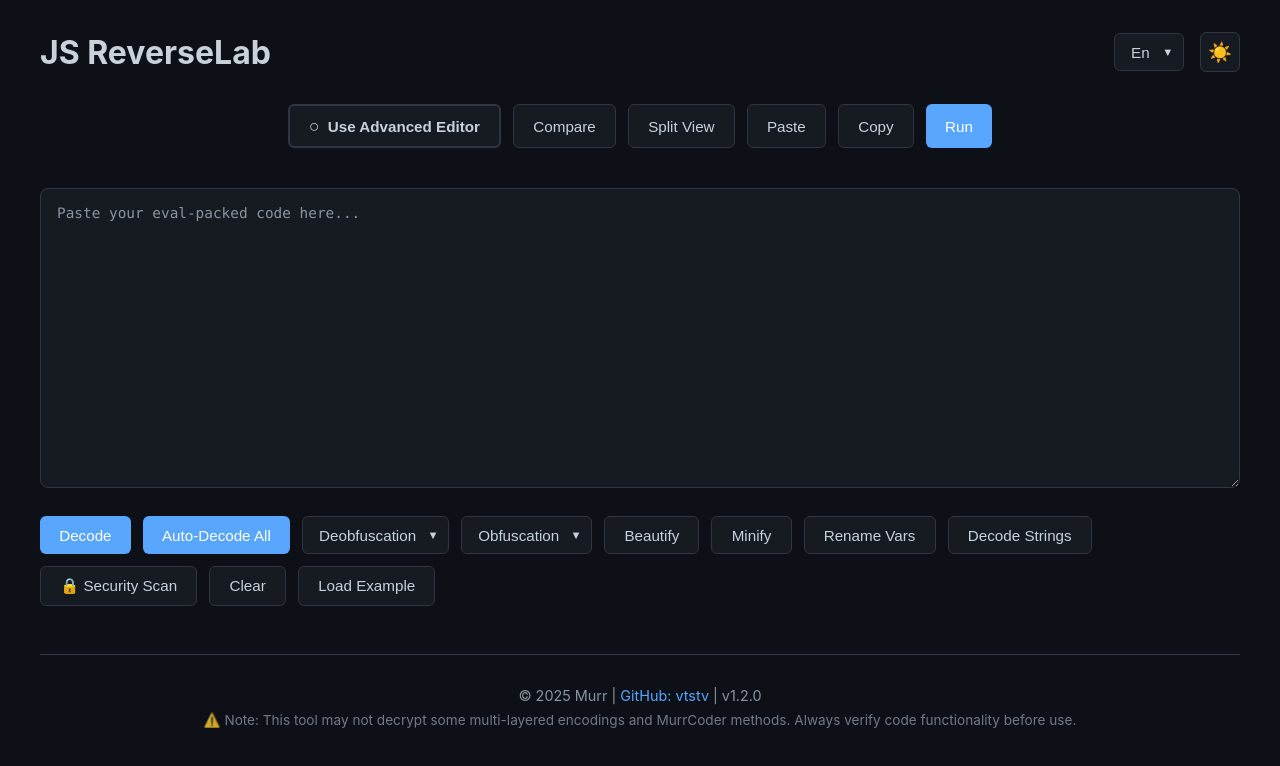
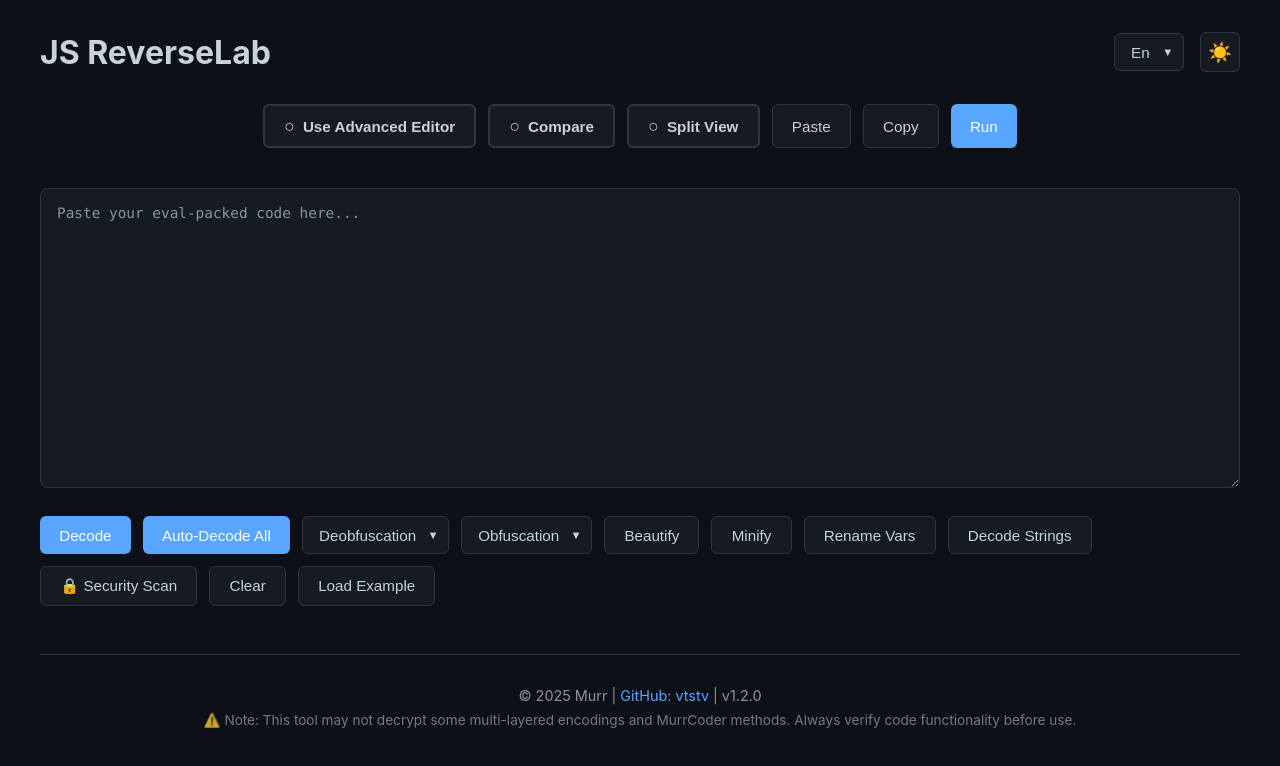
Before and after one commit to vtstv/jsdecoder, a React (Vite) app: page / in a window 1280 px wide. Shown: the top 766 px of the page. Built offline with nearby package versions, Linux system fonts and the light colour scheme.

Commit message:
Add active state highlighting for Compare and Split mode buttons
- Compare and Split buttons now highlight when active (like Monaco Editor)
- Show checkmark () when mode is enabled
- Show circle () when mode is disabled
- Consistent toggle button styling across all mode switches

```diff
--- a/src/App.tsx
+++ b/src/App.tsx
@@ -296,6 +296,8 @@
             theme={theme}
             t={t}
             useMonacoEditor={useMonacoEditor}
+            compareMode={compareMode}
+            splitMode={splitMode}
             copied={copied}
             onToggleMonaco={() => setUseMonacoEditor(!useMonacoEditor)}
             onToggleCompare={toggleCompare}
--- a/src/components/ActionButtons.tsx
+++ b/src/components/ActionButtons.tsx
@@ -6,6 +6,8 @@
   theme: Theme;
   t: Translations;
   useMonacoEditor: boolean;
+  compareMode: boolean;
+  splitMode: boolean;
   copied: boolean;
   onToggleMonaco: () => void;
   onToggleCompare: () => void;
@@ -19,6 +21,8 @@
   theme,
   t,
   useMonacoEditor,
+  compareMode,
+  splitMode,
   copied,
   onToggleMonaco,
   onToggleCompare,
@@ -89,15 +93,46 @@
     }
   `;
 
+  const createToggleStyle = (isActive: boolean) => css`
+    background: ${isActive ? theme.primary : theme.surface};
+    color: ${isActive ? '#ffffff' : theme.text};
+    border: 2px solid ${isActive ? theme.primary : theme.border};
+    padding: 0.6rem 1.2rem;
+    border-radius: 6px;
+    cursor: pointer;
+    font-size: 0.95rem;
+    font-weight: 600;
+    transition: all 0.3s ease;
+    display: flex;
+    align-items: center;
+    gap: 0.5rem;
+
+    &:hover {
+      background: ${isActive ? theme.primaryHover : theme.border};
+      transform: translateY(-2px);
+      box-shadow: 0 4px 12px ${theme.shadow};
+    }
+
+    &:active {
+      transform: translateY(0);
+    }
+
+    &::before {
+      content: '${isActive ? '✓' : '○'}';
+      font-size: 1.1rem;
+      font-weight: bold;
+    }
+  `;
+
   return (
     <div css={css`display: flex; gap: 0.75rem; flex-wrap: wrap; margin-bottom: 1rem; justify-content: center;`}>
       <button css={toggleButtonStyle} onClick={onToggleMonaco}>
         {t.useMonaco}
       </button>
-      <button css={secondaryButtonStyle} onClick={onToggleCompare}>
+      <button css={createToggleStyle(compareMode)} onClick={onToggleCompare}>
         {t.compareMode}
       </button>
-      <button css={secondaryButtonStyle} onClick={onToggleSplit}>
+      <button css={createToggleStyle(splitMode)} onClick={onToggleSplit}>
         {t.splitMode}
       </button>
       <button css={secondaryButtonStyle} onClick={onPaste}>
```
